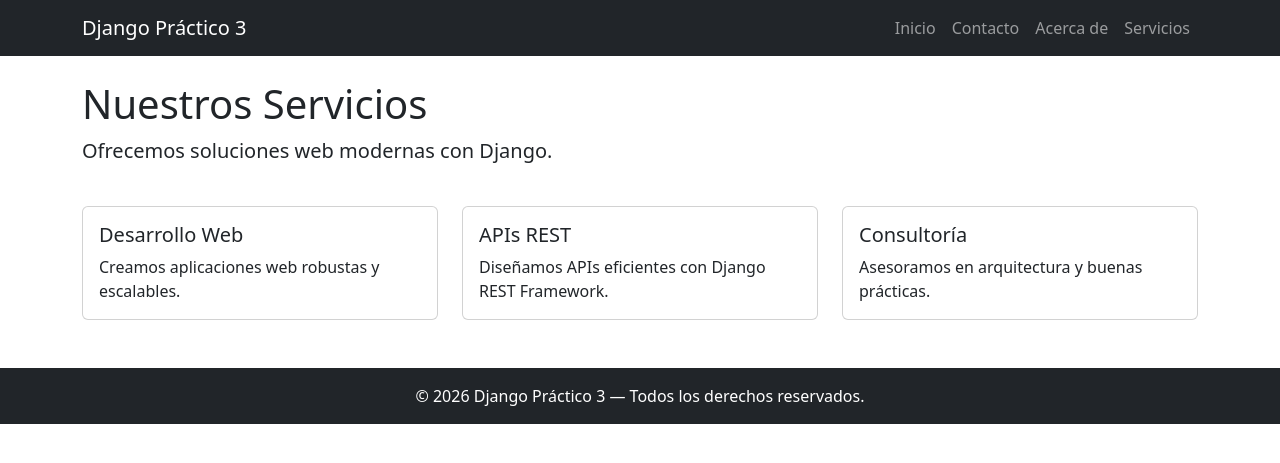
After one commit to kandylorena/django-practico3, a Django app: page /servicios/ in a window 1280 px wide. The commit adds this page. Shown: the top 463 px of the page. Run offline with Django 5.2, Linux system fonts and the light colour scheme.

Commit message:
se agrega acerca de y servicios

```diff
--- a/django_project/core/templates/base.html
+++ b/django_project/core/templates/base.html
@@ -1,12 +1,14 @@
 <!DOCTYPE html>
 {% load static %}
 <html lang="es">
+
 <head>
     <meta charset="UTF-8">
     <meta name="viewport" content="width=device-width, initial-scale=1.0">
     <title>{% block title %}Django Práctico 3{% endblock %}</title>
     <link href="https://cdn.jsdelivr.net/npm/bootstrap@5.3.3/dist/css/bootstrap.min.css" rel="stylesheet">
 </head>
+
 <body>
     <header>
         <nav class="navbar navbar-expand-lg navbar-dark bg-dark">
@@ -22,6 +24,12 @@
                         </li>
                         <li class="nav-item">
                             <a class="nav-link" href="{% url 'contacto' %}">Contacto</a>
+                        </li>
+                        <li class="nav-item">
+                            <a class="nav-link" href="{% url 'acerca' %}">Acerca de</a>
+                        </li>
+                        <li class="nav-item">
+                            <a class="nav-link" href="{% url 'servicios' %}">Servicios</a>
                         </li>
                     </ul>
                 </div>
@@ -42,4 +50,5 @@
 
     <script src="https://cdn.jsdelivr.net/npm/bootstrap@5.3.3/dist/js/bootstrap.bundle.min.js"></script>
 </body>
+
 </html>
--- /dev/null
+++ b/django_project/core/templates/core/servicios.html
@@ -0,0 +1,39 @@
+{% extends 'base.html' %}
+
+{% block title %}Servicios | Django Práctico 3{% endblock %}
+
+{% block content %}
+<div class="row">
+    <div class="col-12">
+        <h1>Nuestros Servicios</h1>
+        <p class="lead">Ofrecemos soluciones web modernas con Django.</p>
+    </div>
+</div>
+
+<div class="row mt-4">
+    <div class="col-md-4">
+        <div class="card">
+            <div class="card-body">
+                <h5 class="card-title">Desarrollo Web</h5>
+                <p class="card-text">Creamos aplicaciones web robustas y escalables.</p>
+            </div>
+        </div>
+    </div>
+    <div class="col-md-4">
+        <div class="card">
+            <div class="card-body">
+                <h5 class="card-title">APIs REST</h5>
+                <p class="card-text">Diseñamos APIs eficientes con Django REST Framework.</p>
+            </div>
+        </div>
+    </div>
+    <div class="col-md-4">
+        <div class="card">
+            <div class="card-body">
+                <h5 class="card-title">Consultoría</h5>
+                <p class="card-text">Asesoramos en arquitectura y buenas prácticas.</p>
+            </div>
+        </div>
+    </div>
+</div>
+{% endblock %}
--- a/django_project/core/urls.py
+++ b/django_project/core/urls.py
@@ -4,4 +4,6 @@ from . import views
 urlpatterns = [
     path('', views.index, name='index'),
     path('contacto/', views.contacto, name='contacto'),
+    path('acerca/', views.acerca, name='acerca'),
+    path('servicios/', views.servicios, name='servicios'),
 ]
--- a/django_project/core/views.py
+++ b/django_project/core/views.py
@@ -19,3 +19,12 @@ def contacto(request):
         else:
             context['form'] = form
     return render(request, 'core/contacto.html', context)
+
+
+
+def acerca(request):
+    return render(request, 'core/acerca.html')
+
+
+def servicios(request):
+    return render(request, 'core/servicios.html')
```
Also changed, not shown: django_project/core/templates/core/acerca.html (added, +13 -0 lines), django_project/django_practico3/settings.py (+16 -1 lines).
